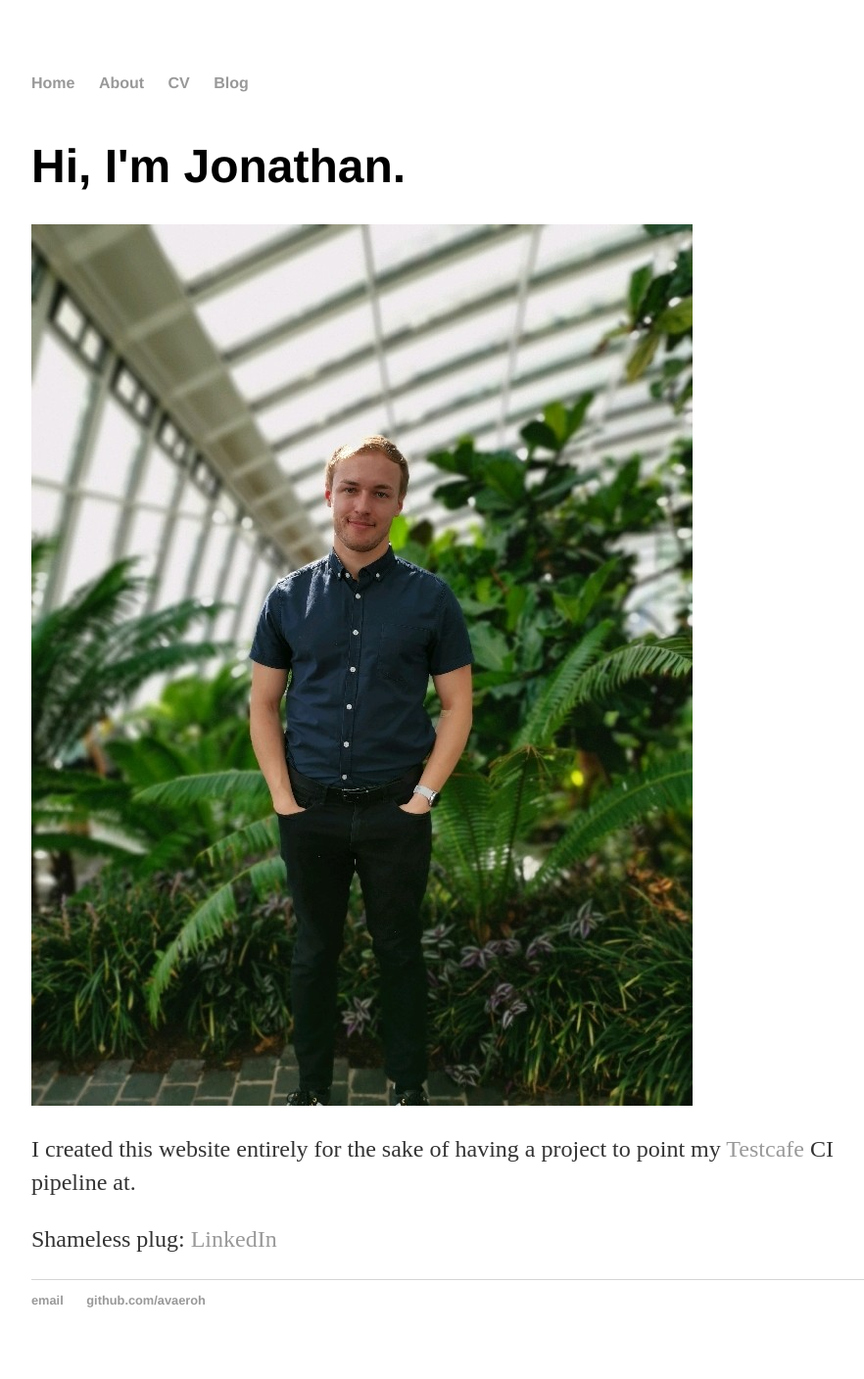
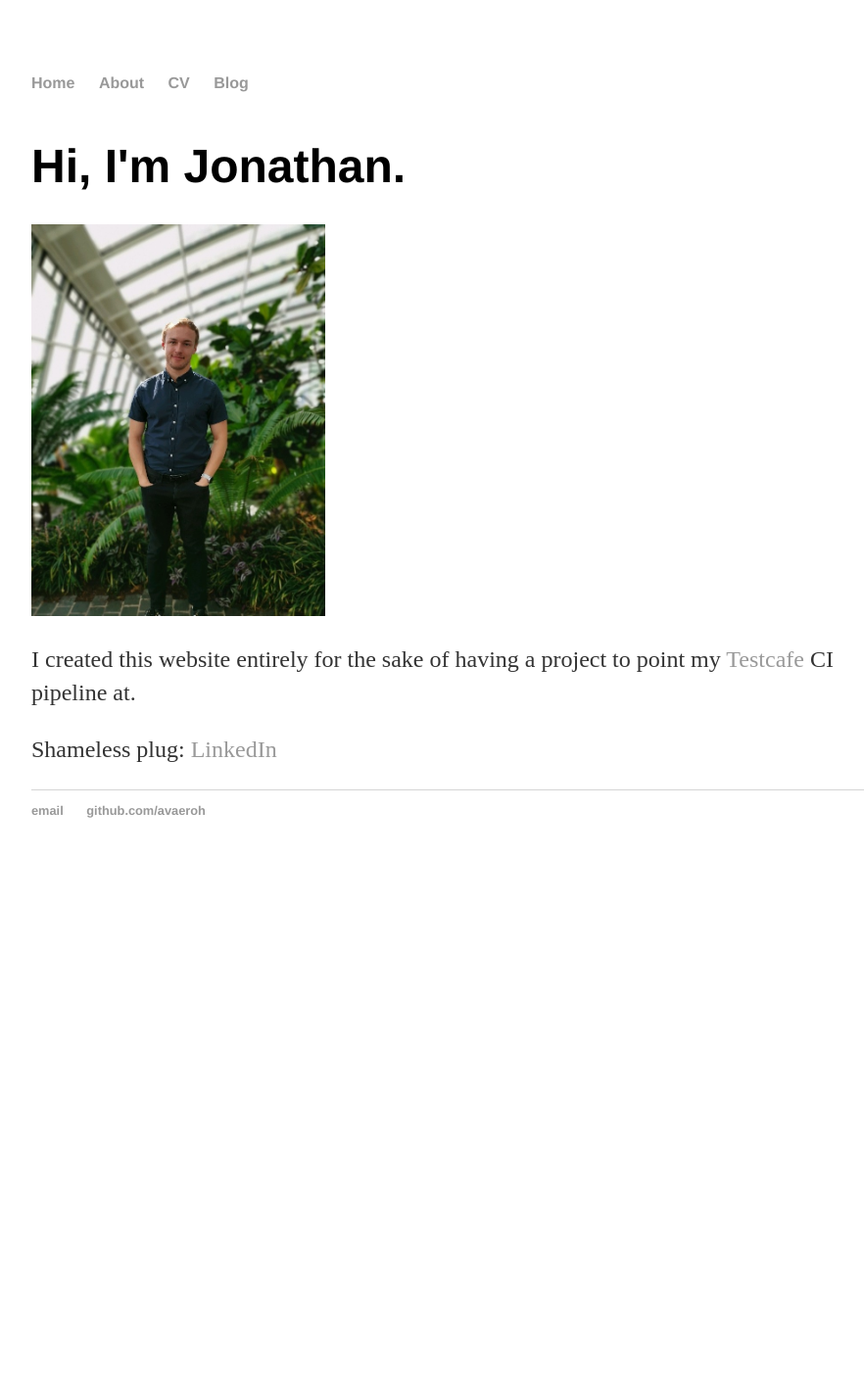
Before and after one commit to avaeroh/avaeroh.github.io, a Jekyll site: the page built from about/index.html, in a window 1280 px wide. Shown: the whole page at 98% size, without its empty margins (160-1042 px from the left). Built offline with Jekyll 4.4.1, drawn with Linux system fonts in a browser that asks for light colours; after the commit the page ends 1020 px from its top, so only the background shows below that.

Commit message:
Updated css for capping profile image size

```diff
--- a/css/main.css
+++ b/css/main.css
@@ -57,9 +57,8 @@ ul.posts li {
     list-style: none;
 }
 
-profilepic {
-  max-width: 220px;
-  max-height: 150px;
+profilepic > img {
+  max-width: 300px;
 }
 
 .Site {
```
